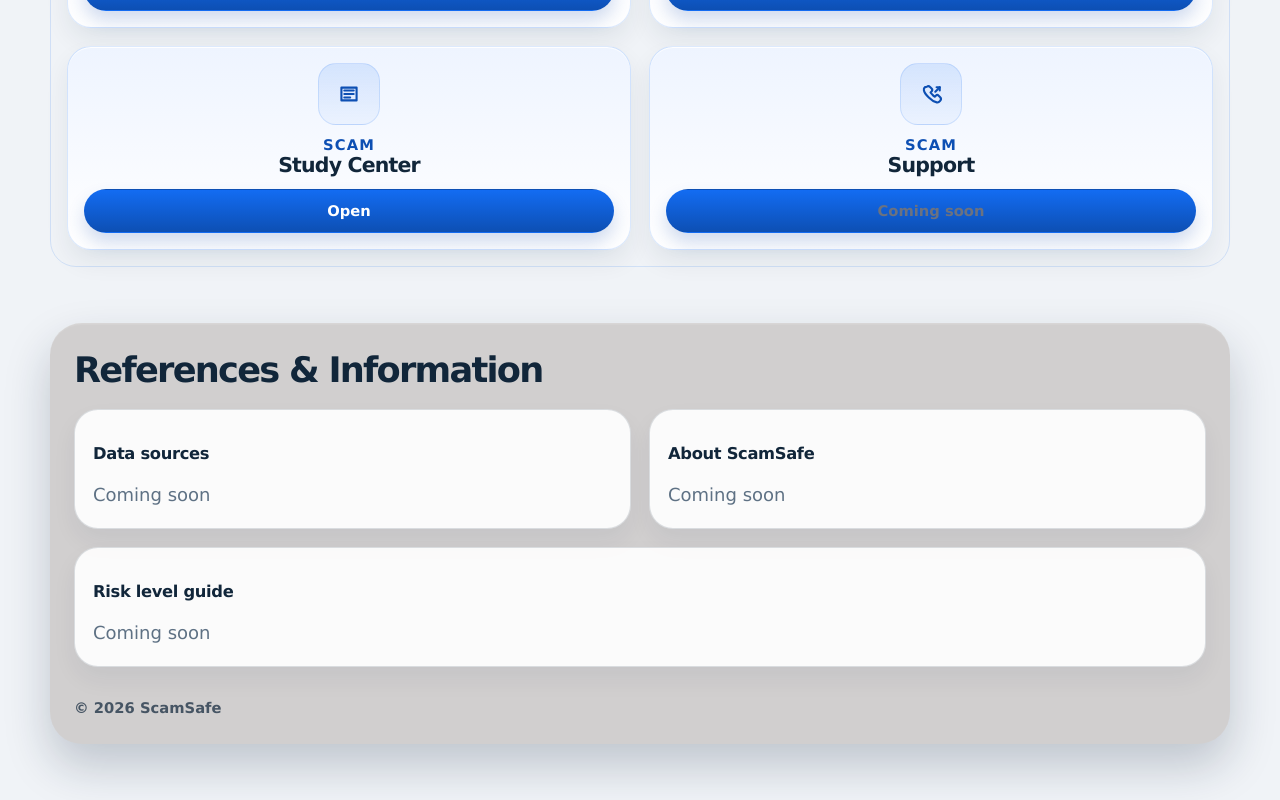
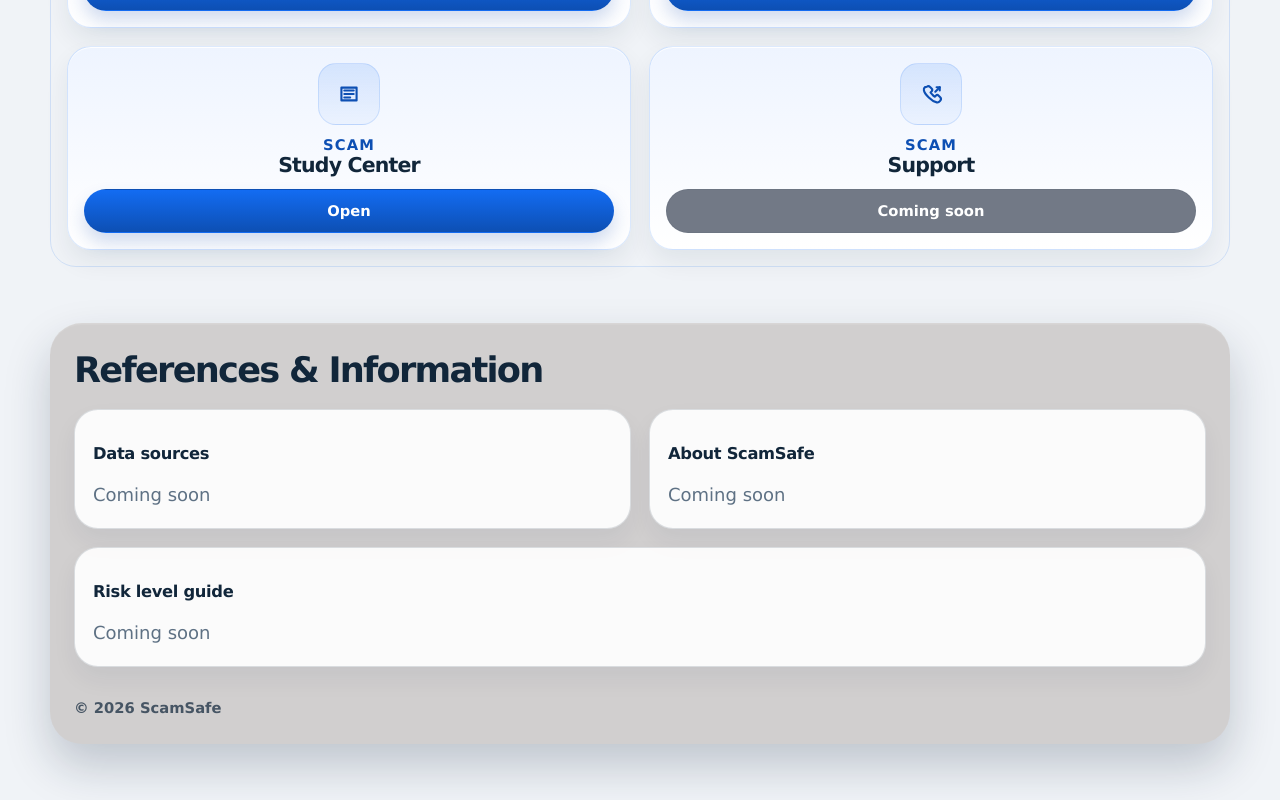
Before and after one commit to xinyaoxiao-301/Scamsafe_vx_fe-main, a React (Vite) app: page / in a window 1280 px wide. Shown: the part 1155-1955 px from the top of the page. Built offline with nearby package versions, Linux system fonts and the light colour scheme; no server answers.

Commit message:
fix last update

```diff
--- a/src/pages/home/HomePage.tsx
+++ b/src/pages/home/HomePage.tsx
@@ -75,8 +75,16 @@
               </div>
               <Button
                 fullWidth
-                onClick={() => onNavigate(feature.route)}
-                className={feature.id === 'post-scam-support' ? 'feature-launchpad__button feature-launchpad__button--coming-soon' : 'feature-launchpad__button'}
+                disabled={feature.id === 'post-scam-support'}
+                onClick={() => {
+                  if (feature.id === 'post-scam-support') return
+                  onNavigate(feature.route)
+                }}
+                className={
+                  feature.id === 'post-scam-support'
+                    ? 'feature-launchpad__button feature-launchpad__button--coming-soon'
+                    : 'feature-launchpad__button'
+                }
               >
                 {feature.id === 'post-scam-support' ? 'Coming soon' : strings.homeFeatures.open}
               </Button>
--- a/src/styles/home.css
+++ b/src/styles/home.css
@@ -174,7 +174,18 @@
 }
 
 .feature-launchpad__button--coming-soon {
-  color: #6b7280;
+  background: rgba(107, 114, 128, 0.95) !important;
+  border-color: rgba(107, 114, 128, 0.55) !important;
+  color: #ffffff !important;
+  box-shadow: none !important;
+}
+
+.feature-launchpad__button--coming-soon:hover,
+.feature-launchpad__button--coming-soon:focus-visible,
+.feature-launchpad__button--coming-soon:active {
+  background: rgba(107, 114, 128, 0.95) !important;
+  color: #ffffff !important;
+  box-shadow: none !important;
 }
 
 @media (min-width: 768px) {
```
